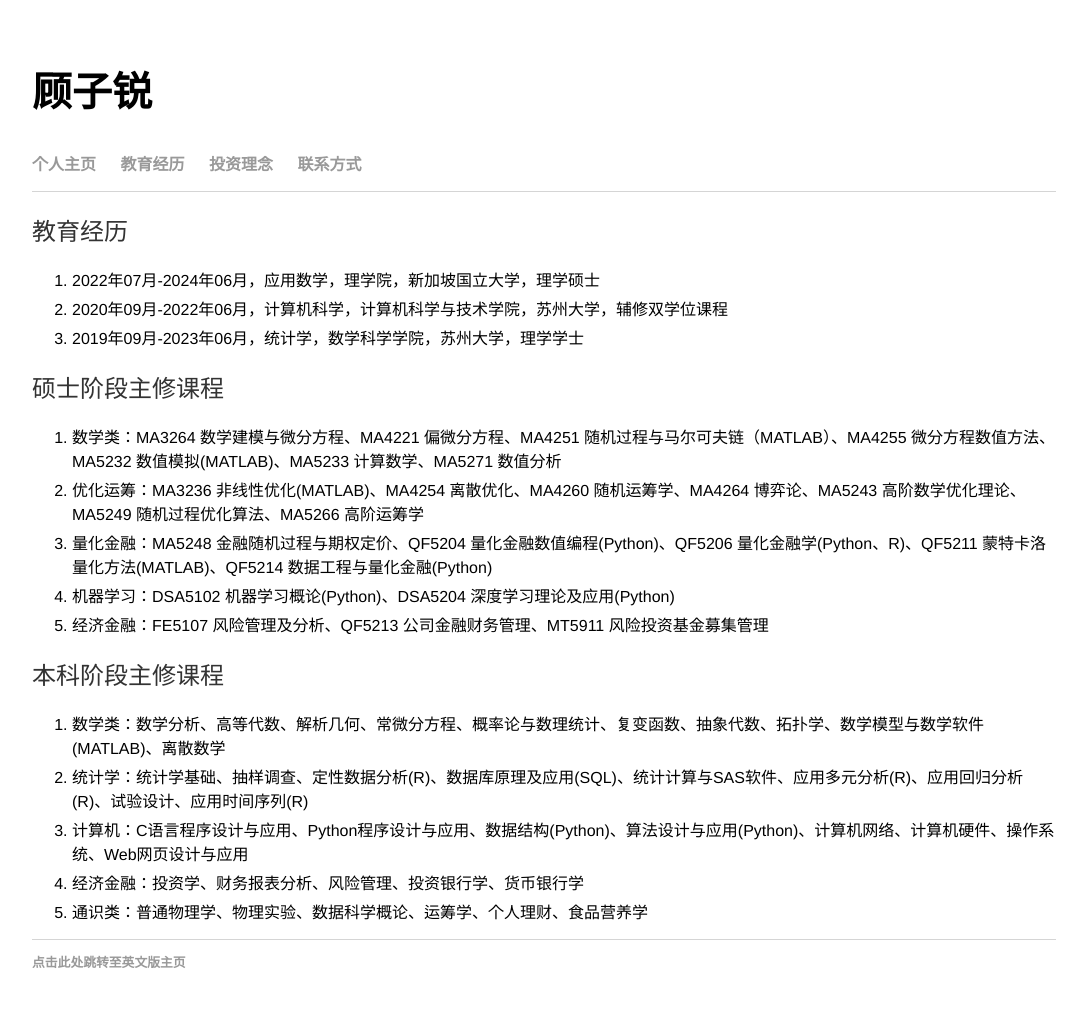
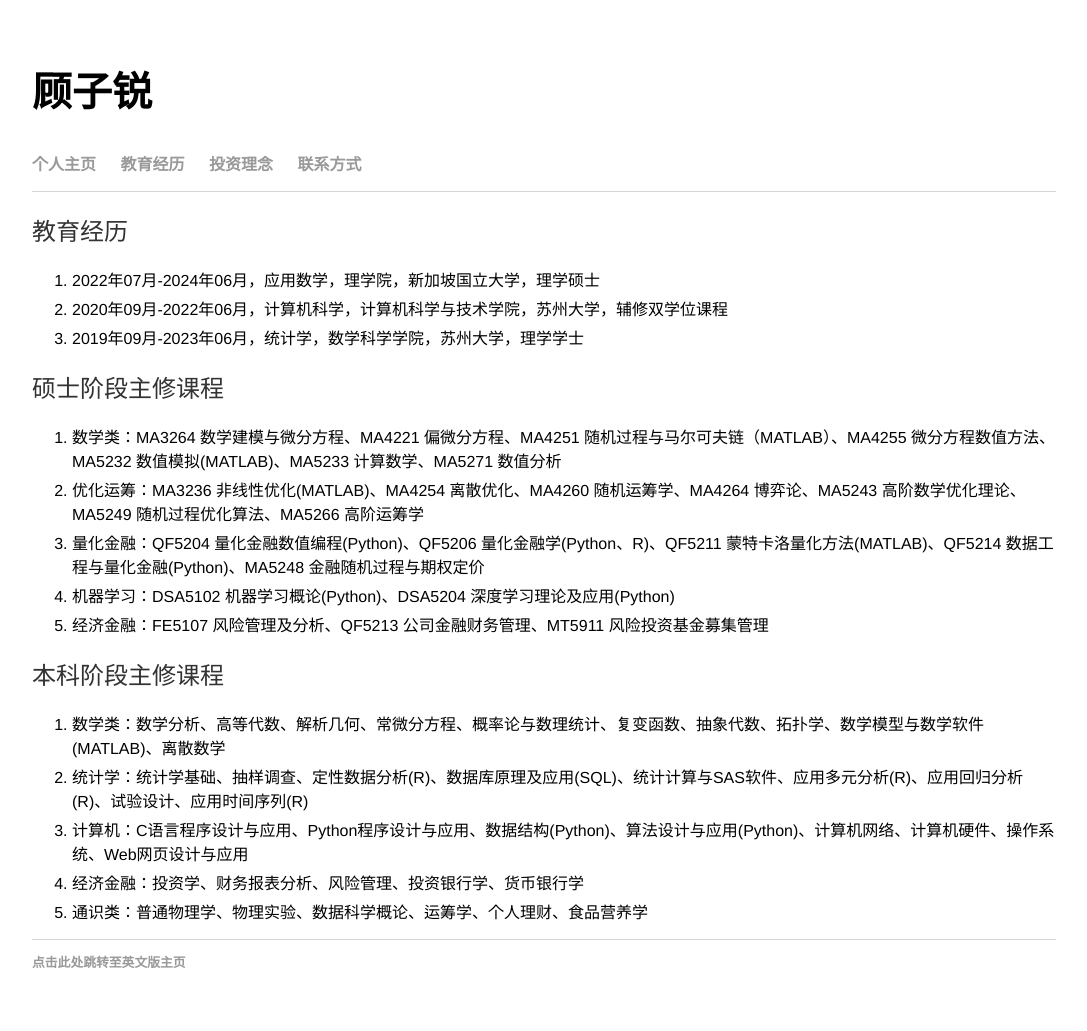
Before and after one commit to guzirui/guzirui.github.io, a Jekyll site: the page built from education/index.html, in a window 1280 px wide. Shown: the whole page, without its empty margins (96-1183 px from the left). Built offline with Jekyll 4.4.1, drawn with Linux system fonts in a browser that asks for light colours.

```diff
--- a/education/index.html
+++ b/education/index.html
@@ -16,7 +16,7 @@ title: 顾子锐 Gu Zirui
   <ol>
      <li>数学类：MA3264 数学建模与微分方程、MA4221 偏微分方程、MA4251 随机过程与马尔可夫链（MATLAB）、MA4255 微分方程数值方法、MA5232 数值模拟(MATLAB)、MA5233 计算数学、MA5271 数值分析</li>
      <li>优化运筹：MA3236 非线性优化(MATLAB)、MA4254 离散优化、MA4260 随机运筹学、MA4264 博弈论、MA5243 高阶数学优化理论、MA5249 随机过程优化算法、MA5266 高阶运筹学</li>
-     <li>量化金融：MA5248 金融随机过程与期权定价、QF5204 量化金融数值编程(Python)、QF5206 量化金融学(Python、R)、QF5211 蒙特卡洛量化方法(MATLAB)、QF5214 数据工程与量化金融(Python)</li>
+     <li>量化金融：QF5204 量化金融数值编程(Python)、QF5206 量化金融学(Python、R)、QF5211 蒙特卡洛量化方法(MATLAB)、QF5214 数据工程与量化金融(Python)、MA5248 金融随机过程与期权定价</li>
      <li>机器学习：DSA5102 机器学习概论(Python)、DSA5204 深度学习理论及应用(Python)</li>
      <li>经济金融：FE5107 风险管理及分析、QF5213 公司金融财务管理、MT5911 风险投资基金募集管理</li>
 
```
